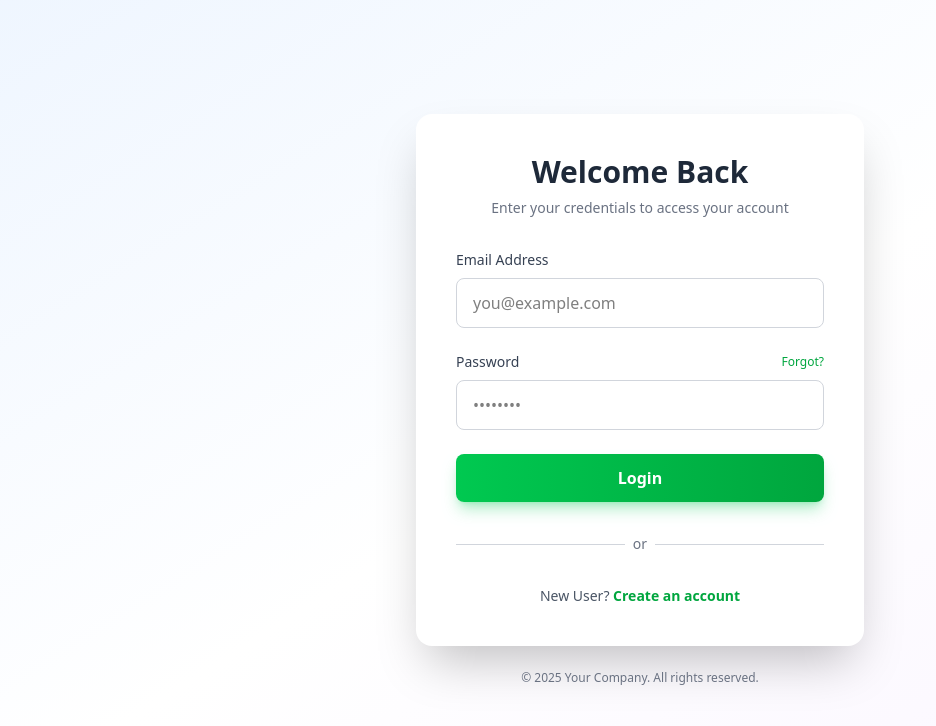
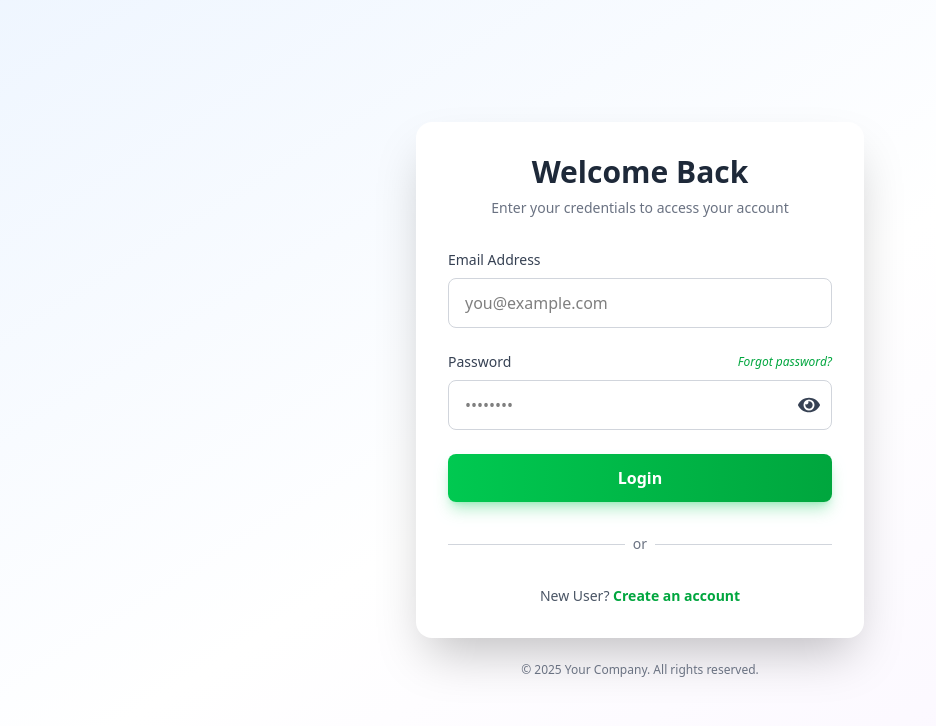
Before and after one commit to RoopTeja04/System_Design_App, a React (Vite) app in the folder client/: page / in a window 1280 px wide. Shown: the top 726 px of the page, without its empty margins (0-936 px from the left). Built offline with nearby package versions, Linux system fonts and the light colour scheme.

Commit message:
upd: minor things added

```diff
--- a/client/src/Components/AuthComponents/Create.jsx
+++ b/client/src/Components/AuthComponents/Create.jsx
@@ -1,6 +1,7 @@
 import axios from 'axios';
 import React from 'react';
 import { useNavigate } from 'react-router-dom';
+import { FaEyeSlash, FaEye } from "react-icons/fa";
 
 const Create = () => {
 
@@ -10,6 +11,8 @@ const Create = () => {
 
     const [formData, setFormData] = React.useState(DefaultValues);
     const [loading, setLodaing] = React.useState(false);
+
+    const [showPassword, setShowPassword] = React.useState(false);
 
     const handleChange = (e) => {
         setFormData({ ...formData, [e.target.name]: e.target.value })
@@ -60,7 +63,6 @@ const Create = () => {
                             </label>
                             <input
                                 type="text"
-                                id="name"
                                 name="name"
                                 value={formData.name}
                                 onChange={handleChange}
@@ -76,7 +78,6 @@ const Create = () => {
                             </label>
                             <input
                                 type="email"
-                                id="email"
                                 name="email"
                                 value={formData.email}
                                 onChange={handleChange}
@@ -91,15 +92,21 @@ const Create = () => {
                                 Password
                             </label>
                             <input
-                                type="password"
-                                id="password"
+                                type={showPassword ? "text" : "password"}
                                 name="password"
                                 value={formData.password}
                                 onChange={handleChange}
-                                placeholder="••••••••"
+                                placeholder={showPassword ? "password" : "••••••••"}
                                 className="w-full px-4 py-3 border border-gray-300 rounded-lg focus:ring-2 focus:ring-blue-500 focus:border-transparent transition-all duration-200 outline-none"
                                 disabled={loading}
                             />
+                            <button
+                                type="button"
+                                onClick={() => { setShowPassword(!showPassword) }}
+                                className="absolute top-[61%] right-[39%] transform -translate-y-1/2 text-[#364153]"
+                            >
+                                {showPassword ? <FaEyeSlash size={22} /> : <FaEye size={22} />}
+                            </button>
                             <p className="text-xs text-gray-500 mt-1">Must be at least 6 characters</p>
                         </div>
 
--- a/client/src/Components/AuthComponents/Login.jsx
+++ b/client/src/Components/AuthComponents/Login.jsx
@@ -1,6 +1,7 @@
 import React from 'react'
 import { useNavigate } from 'react-router-dom';
 import axios from "axios";
+import { FaEyeSlash, FaEye } from "react-icons/fa";
 
 const Login = () => {
 
@@ -12,6 +13,8 @@ const Login = () => {
 
     const [formData, setFormData] = React.useState(DefaultValues);
     const [loading, setLodaing] = React.useState(false);
+
+    const [showPassword, setShowPassword] = React.useState(false);
 
     const handleChange = (e) => {
         setFormData({ ...formData, [e.target.name]: e.target.value });
@@ -26,17 +29,16 @@ const Login = () => {
         try {
             const res = await axios.post("http://localhost:8080/auth/login", { email: formData.email, password: formData.password });
             if (res.status === 200) {
-                alert(res.data.message);
-                localStorage.setItem("Token", res.data.Token);
-                localStorage.setItem("UserID", res.data.userID);
-
                 if (!res.data.isDeactived) {
                     setFormData(DefaultValues);
                     navigate("/main/feed");
+                    localStorage.setItem("Token", res.data.Token);
+                    localStorage.setItem("UserID", res.data.userID);
+                    alert(res.data.message);
                 }
-                // else {
-
-                // }
+                else {
+                    navigate("/reactivate-account", { data: res.data });
+                }
             }
         }
         catch (err) {
@@ -54,28 +56,30 @@ const Login = () => {
             if (Token) {
                 navigate("/main/feed")
             }
+            else {
+                navigate("/")
+            }
         }
         findToken();
     }, [navigate])
 
     return (
-        <div className="flex justify-center items-center min-h-screen bg-linear-to-br from-blue-50 via-white to-purple-50 px-4 py-8">
+        <div className="flex justify-center items-center h-screen bg-linear-to-br from-blue-50 via-white to-purple-50 px-4 py-8">
             <div className="w-full max-w-md">
-                <div className="bg-white rounded-2xl shadow-2xl p-8 md:p-10 space-y-8">
+                <div className="bg-white rounded-2xl shadow-2xl p-8 md:p-8 space-y-8">
 
                     <div className="text-center">
                         <h2 className="text-3xl font-bold text-gray-800 mb-2">Welcome Back</h2>
                         <p className="text-gray-500 text-sm">Enter your credentials to access your account</p>
                     </div>
 
-                    <form className="space-y-6">
+                    <div className="space-y-6">
                         <div className="space-y-2">
                             <label htmlFor="email" className="block text-sm font-medium text-gray-700">
                                 Email Address
                             </label>
                             <input
                                 type="email"
-                                id="email"
                                 name="email"
                                 value={formData.email}
                                 onChange={handleChange}
@@ -92,21 +96,29 @@ const Login = () => {
                                 </label>
                                 <button
                                     onClick={() => navigate("/forgot-password")}
-                                    type="button" className="text-xs text-green-600 hover:text-green-700 font-medium"
+                                    className="text-xs text-right w-full text-green-600 hover:text-green-700 font-medium italic"
                                 >
-                                    Forgot?
+                                    Forgot password?
                                 </button>
                             </div>
+                            <div className="relative">
                                 <input
-                                type="password"
-                                id="password"
+                                    type={showPassword ? "text" : "password"}
                                     name="password"
                                     value={formData.password}
                                     onChange={handleChange}
-                                placeholder="••••••••"
-                                className="w-full px-4 py-3 border border-gray-300 rounded-lg focus:ring-2 focus:ring-green-500 focus:border-transparent transition-all duration-200 outline-none"
+                                    placeholder={showPassword ? "password" : "••••••••"}
+                                    className="w-full px-4 py-3 border border-gray-300 rounded-lg focus:ring-2 focus:ring-green-500 focus:border-transparent transition-all duration-200 outline-none pr-10"
                                     disabled={loading}
                                 />
+                                <button
+                                    type="button"
+                                    onClick={() => { setShowPassword(!showPassword) }}
+                                    className="absolute right-3 top-1/2 transform -translate-y-1/2 text-[#364153]"
+                                >
+                                    {showPassword ? <FaEyeSlash size={22} /> : <FaEye size={22} />}
+                                </button>
+                            </div>
                         </div>
 
                         <button
@@ -127,7 +139,7 @@ const Login = () => {
                                 'Login'
                             )}
                         </button>
-                    </form>
+                    </div>
 
                     <div className="relative">
                         <div className="absolute inset-0 flex items-center">
--- a/client/src/Pages/ProfileSectionTabs/AccountSettings.jsx/DeactiveAccount.jsx
+++ b/client/src/Pages/ProfileSectionTabs/AccountSettings.jsx/DeactiveAccount.jsx
@@ -91,7 +91,7 @@ const DeactiveAccount = () => {
                         </select>
                     </div>
 
-                    <div className='flex flex-row justify-end items-center w-[100%] mt-6 space-x-8'>
+                    <div className='flex flex-row justify-end items-center w-full mt-6 space-x-8'>
                         <button
                             onClick={() => navigate(-1)}
                             className="p-2.5 px-10 bg-gray-500 text-white rounded-md cursor-pointer hover:bg-gray-400 transition-all duration-300 text-md font-semibold"
--- a/client/src/Router/Router.jsx
+++ b/client/src/Router/Router.jsx
@@ -11,11 +11,13 @@ import EditProfile from '../Pages/ProfileSectionTabs/EditProfile';
 import ChangePassword from '../Pages/ProfileSectionTabs/AccountSettings.jsx/ChangePassword';
 import DeactiveAccount from '../Pages/ProfileSectionTabs/AccountSettings.jsx/DeactiveAccount';
 import AccountDeletion from '../Pages/ProfileSectionTabs/AccountSettings.jsx/AccountDeletion';
+import Reactivate from '@/Components/AuthComponents/Reactivate';
 
 const Router = createBrowserRouter([
     { path: "/", element: <Login /> },
     { path: "/create-account", element: <Create /> },
     { path: "/forgot-password", element: <Forgot /> },
+    { path: "/reactivate-account", element: <Reactivate /> },
     {
         path: "/main", element: <MainLayout />,
         children: [
```
Lines whose indentation alone changed are shown as unchanged.
